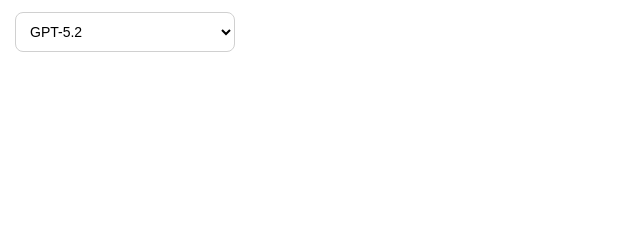
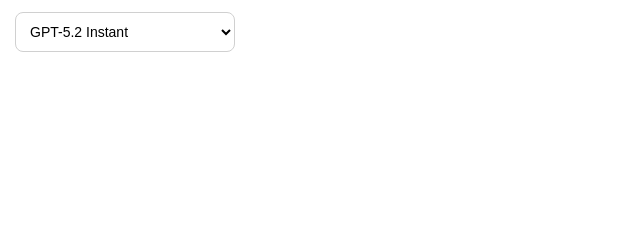
Before and after one commit to Timbre-Line/Timbre-Line.github.io, a plain HTML site: page chatgpt/index.html in a window 1280 px wide. Shown: the top 240 px of the page, 0-640 px from the left. Drawn offline with nearby package versions, Linux system fonts and the light colour scheme.

Commit message:
Update index.html

```diff
--- a/chatgpt/index.html
+++ b/chatgpt/index.html
@@ -77,7 +77,6 @@
             background: #fff;
             border-top: 1px solid #eee;
         }
-        /* 调整搜索按钮位置 */
         .web-search-toggle {
             border: 1px solid #d0d0d0;
             border-radius: 18px;
@@ -90,7 +89,7 @@
             gap: 4px;
             height: 36px;
             white-space: nowrap;
-            margin-bottom: 8px; /* 与输入框间距 */
+            margin-bottom: 8px;
         }
         .web-search-toggle.active {
             background: #e3f2fd;
@@ -104,13 +103,13 @@
             display: flex;
             align-items: flex-start;
             background: #fff;
-            position: relative; /* 为发送按钮定位 */
+            position: relative;
         }
         .input-box {
             flex: 1;
             min-height: 48px;
             max-height: 132px;
-            padding: 10px 50px 10px 15px; /* 右侧增加内边距给发送按钮 */
+            padding: 10px 50px 10px 15px;
             border: 1px solid #d0d0d0;
             border-radius: 24px;
             resize: none;
@@ -124,7 +123,6 @@
         }
         .input-box::-webkit-scrollbar { display: none; }
         .input-box:focus { outline: none; border-color: #888; }
-        /* 发送按钮定位到输入框内部 */
         .send-button {
             position: absolute;
             right: 10px;
@@ -167,26 +165,25 @@
 <body>
     <div class="header">
         <select class="model-select" id="modelSelect">
-            <option value="gpt-5.2">GPT-5.2</option>
-            <option value="gpt-5.2-chat">GPT-5.2 chat</option>
-            <option value="gpt-5.1">GPT-5.1</option>
-            <option value="gpt-5.1-chat-latest">GPT-5.1 chat latest</option>
+            <option value="gpt-5.2-chat">GPT-5.2 Instant</option>
+            <option value="gpt-5.2">GPT-5.2 Thinking</option>
+            <option value="gpt-5.1-chat-latest">GPT-5.1 Instant</option>
+            <option value="gpt-5.1">GPT-5.1 Thinking</option>
+            <option value="gpt-5-nano">GPT-5 Nano</option>
+            <option value="gpt-5-mini">GPT-5 Mini</option>
             <option value="gpt-5">GPT-5</option>
-            <option value="gpt-5-mini">GPT-5 mini</option>
-            <option value="gpt-5-nano">GPT-5 nano</option>
-            <option value="gpt-5-chat-latest">GPT-5 chat latest</option>
+            <option value="gpt-4.5-preview">GPT-4.5 Preview</option>
+            <option value="gpt-4.1-nano">GPT-4.1 Nano</option>
+            <option value="gpt-4.1-mini">GPT-4.1 Mini</option>
             <option value="gpt-4.1">GPT-4.1</option>
-            <option value="gpt-4.1-mini">GPT-4.1 mini</option>
-            <option value="gpt-4.1-nano">GPT-4.1 nano</option>
-            <option value="gpt-4.5-preview">GPT-4.5 preview</option>
             <option value="gpt-4o">GPT-4o</option>
-            <option value="gpt-4o-mini">GPT-4o mini</option>
+            <option value="gpt-4o-mini">GPT-4o Mini</option>
             <option value="o1">OpenAI o1</option>
-            <option value="o1-mini">OpenAI o1 mini</option>
-            <option value="o1-pro">OpenAI o1 pro</option>
+            <option value="o1-mini">OpenAI o1-mini</option>
+            <option value="o1-pro">OpenAI o1-pro</option>
             <option value="o3">OpenAI o3</option>
-            <option value="o3-mini">OpenAI o3 mini</option>
-            <option value="o4-mini">OpenAI o4 mini</option>
+            <option value="o3-mini">OpenAI o3-mini</option>
+            <option value="o4-mini">OpenAI o4-mini</option>
         </select>
     </div>
 
@@ -195,12 +192,10 @@
     </div>
 
     <div class="bottom-section">
-        <!-- 搜索按钮移到上方 -->
         <button class="web-search-toggle" id="webSearchToggle">🌐联网搜索</button>
         <div class="input-wrapper">
             <div class="input-container">
                 <textarea class="input-box" id="inputBox" placeholder="有问题，尽管问" rows="2"></textarea>
-                <!-- 发送按钮在输入框内部 -->
                 <button class="send-button" id="sendButton">↑</button>
             </div>
         </div>
```
